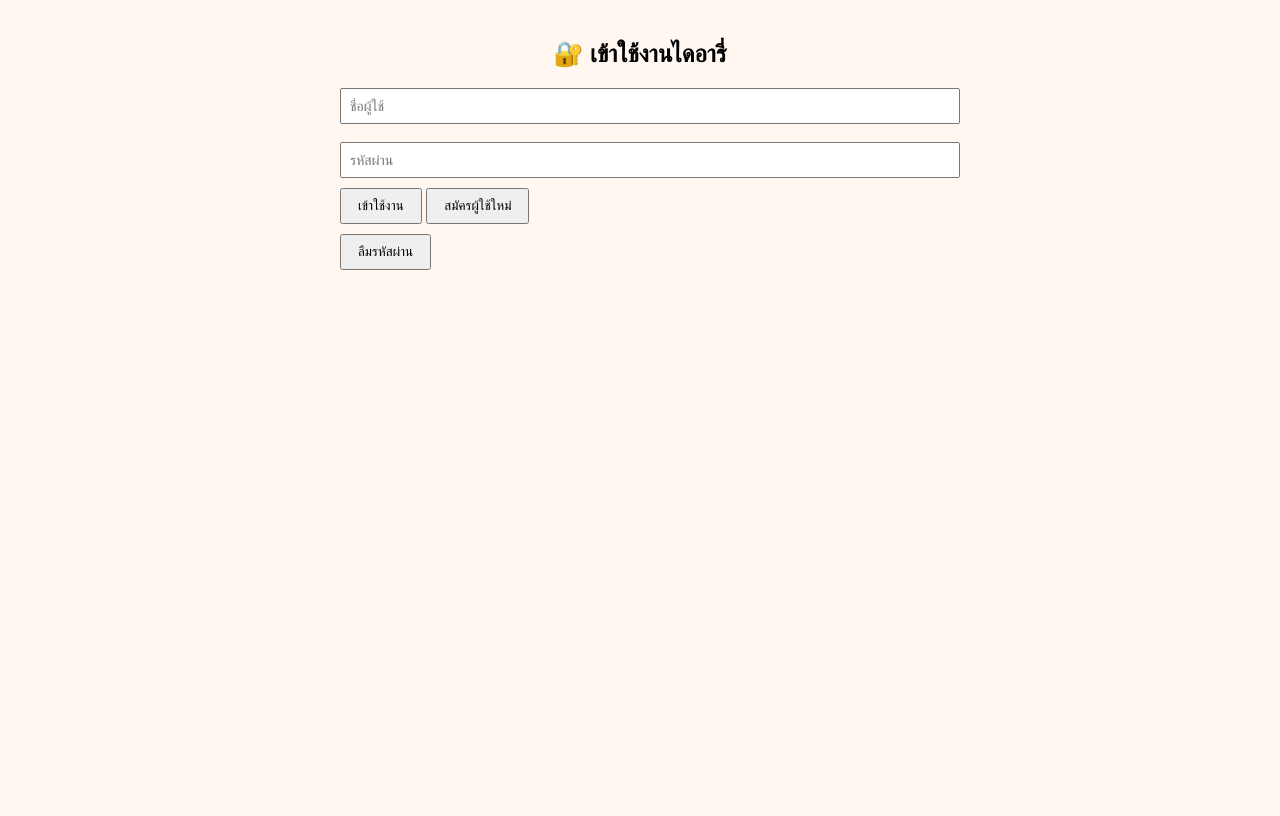
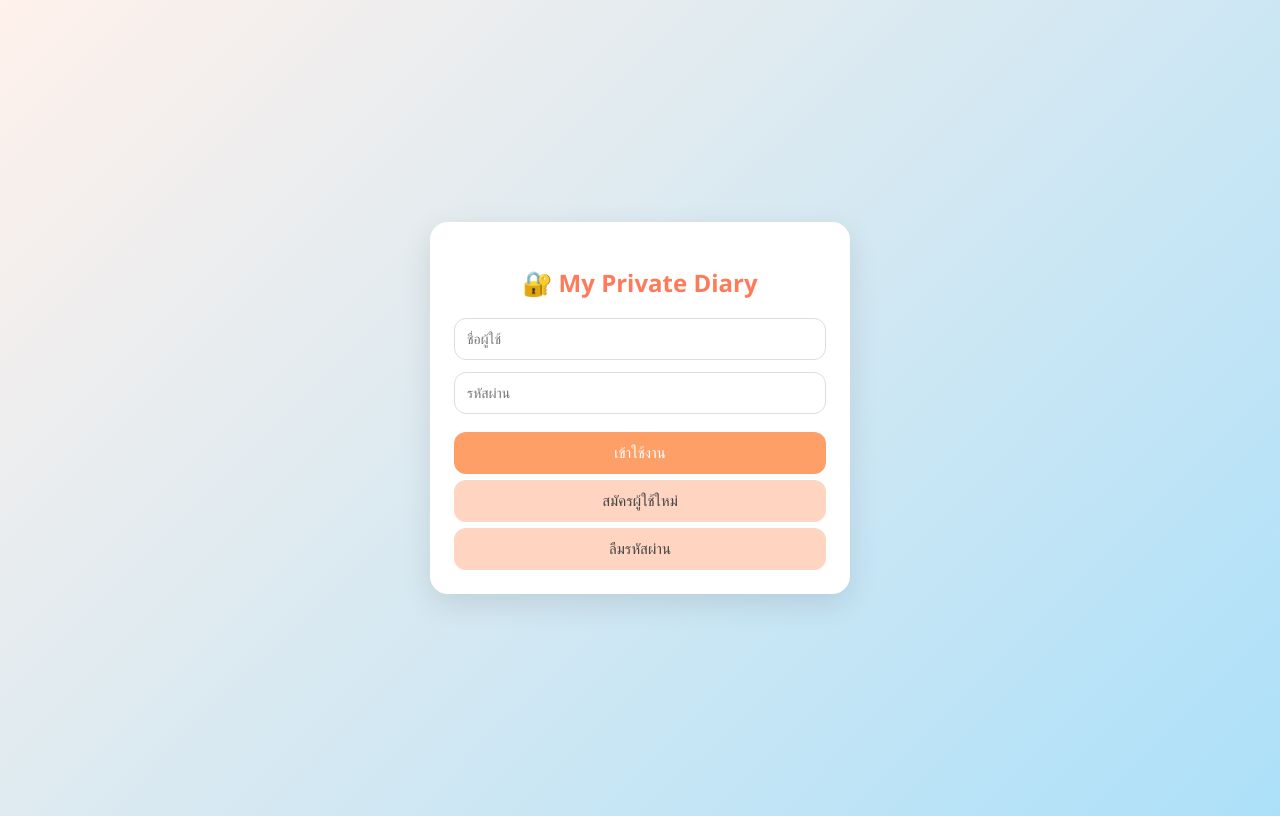
Before and after one commit to Nxnzor/private-diary, a plain HTML site: page index.html in a window 1280 px wide. Drawn offline with Linux system fonts and the light colour scheme.

Commit message:
Refactor index.html for better styling and layout
Updated styles and structure for improved UI.

```diff
--- a/index.html
+++ b/index.html
@@ -5,79 +5,135 @@
   <meta charset="UTF-8">
   <title>My Private Diary</title>
   <style>
+    * {
+  box-sizing: border-box;
+}
+
     body {
-      font-family: sans-serif;
-      max-width: 600px;
-      margin: 40px auto;
-      background: #fff7f0;
+      font-family: 'Segoe UI', sans-serif;
+      background: linear-gradient(135deg, #fff1eb, #ace0f9);
+      min-height: 100vh;
+      display: flex;
+      justify-content: center;
+      align-items: center;
     }
 
-    h2 {
+    h2,
+    h3 {
       text-align: center;
+      color: #ff7a59;
+    }
+
+    .card {
+      background: #ffffff;
+      width: 100%;
+      max-width: 420px;
+      padding: 24px;
+      border-radius: 18px;
+      box-shadow: 0 10px 30px rgba(0, 0, 0, 0.1);
+      animation: fadeIn 0.6s ease;
+    }
+
+    input,
+    textarea {
+      width: 100%;
+      padding: 12px;
+      border-radius: 12px;
+      border: 1px solid #ddd;
+      font-size: 14px;
+      margin-bottom: 12px;
+      outline: none;
     }
 
     textarea {
-      width: 100%;
-      height: 140px;
-      padding: 10px;
-      font-size: 14px;
-    }
-
-    input {
-      width: 100%;
-      padding: 8px;
-      font-size: 14px;
+      height: 120px;
+      resize: none;
     }
 
     button {
-      margin-top: 10px;
-      padding: 8px 16px;
+      width: 100%;
+      padding: 12px;
+      border-radius: 12px;
+      border: none;
+      background: #ff9f68;
+      color: white;
+      font-size: 15px;
       cursor: pointer;
+      margin-top: 6px;
+      transition: 0.2s;
+    }
+
+    button:hover {
+      background: #ff7a59;
+      transform: scale(1.02);
+    }
+
+    .btn-secondary {
+      background: #ffd5c2;
+      color: #444;
+    }
+
+    .btn-secondary:hover {
+      background: #ffbfa3;
     }
 
     .entry {
-      background: #ffffff;
-      border-radius: 6px;
-      padding: 10px;
+      background: #fff7f2;
+      border-radius: 12px;
+      padding: 12px;
       margin-top: 12px;
-      border-left: 4px solid #ff9f68;
+      border-left: 5px solid #ff9f68;
     }
 
     .date {
       font-size: 12px;
-      color: #666;
+      color: #888;
+      margin-bottom: 6px;
+    }
+
+    @keyframes fadeIn {
+      from {
+        opacity: 0;
+        transform: translateY(10px);
+      }
+
+      to {
+        opacity: 1;
+        transform: translateY(0);
+      }
     }
   </style>
+
 </head>
 
 <body>
 
   <!-- 🔐 LOGIN -->
-  <div id="loginBox">
-    <h2>🔐 เข้าใช้งานไดอารี่</h2>
+  <div id="loginBox" class="card">
+    <h2>🔐 My Private Diary</h2>
 
-    <input id="username" placeholder="ชื่อผู้ใช้"><br><br>
-    <input id="password" type="password" placeholder="รหัสผ่าน"><br>
+    <input id="username" placeholder="ชื่อผู้ใช้">
+    <input id="password" type="password" placeholder="รหัสผ่าน">
 
     <button onclick="login()">เข้าใช้งาน</button>
-    <button onclick="register()">สมัครผู้ใช้ใหม่</button>
-    <br>
-    <button onclick="forgotPassword()">ลืมรหัสผ่าน</button>
+    <button class="btn-secondary" onclick="register()">สมัครผู้ใช้ใหม่</button>
+    <button class="btn-secondary" onclick="forgotPassword()">ลืมรหัสผ่าน</button>
   </div>
 
+
   <!-- 📔 DIARY -->
-  <div id="diaryApp" style="display:none;">
-    <h2>ไดอารี่ของฉัน 🧡</h2>
-    <button onclick="logout()">← ออกจากระบบ</button>
-    <br><br>
+  <div id="diaryApp" class="card" style="display:none;">
+    <h2>🧡 ไดอารี่ของฉัน</h2>
 
     <textarea id="text" placeholder="วันนี้รู้สึกยังไงบ้าง..."></textarea>
-    <br>
     <button onclick="saveDiary()">บันทึก</button>
 
-    <h3>บันทึกย้อนหลัง</h3>
+    <h3>📚 บันทึกย้อนหลัง</h3>
     <div id="list"></div>
+
+    <button class="btn-secondary" onclick="logout()">ออกจากระบบ</button>
   </div>
+
 
   <script>
     let currentUser = null;
@@ -207,4 +263,5 @@
   </script>
 
 </body>
+
 </html>
```
